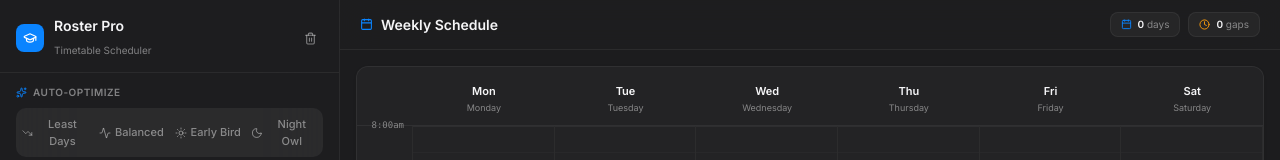
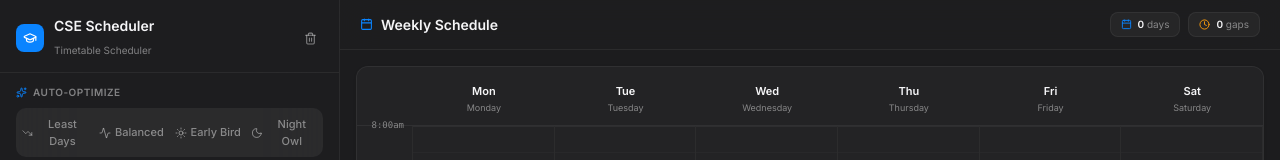
Before and after one commit to NEIL-DANIEL-A/Sem5-Timetable-Scheduler, a React (Vite) app: page / in a window 1280 px wide. Shown: the top 160 px of the page. Built offline with nearby package versions, Linux system fonts and the light colour scheme.

Commit message:
Editted Branding

```diff
--- a/index.html
+++ b/index.html
@@ -5,7 +5,7 @@
     <link rel="icon" type="image/svg+xml" href="/vite.svg" />
     <meta name="viewport" content="width=device-width, initial-scale=1.0" />
     <meta name="description" content="Roster Pro – Intelligent Academic Timetable Scheduler and Optimizer with conflict detection and backtracking engine." />
-    <title>Roster Pro – Academic Timetable Optimizer</title>
+    <title>Sem 5 CSE Scheduler</title>
     <link rel="preconnect" href="https://fonts.googleapis.com" />
     <link rel="preconnect" href="https://fonts.gstatic.com" crossorigin />
     <link href="https://fonts.googleapis.com/css2?family=Inter:wght@300;400;500;600;700;800;900&family=JetBrains+Mono:wght@400;500;600&display=swap" rel="stylesheet" />
--- a/src/App.tsx
+++ b/src/App.tsx
@@ -365,7 +365,7 @@ export default function App() {
               <GraduationCap size={14} className="text-white" />
             </div>
             <div className="flex-1">
-              <h1 className="text-sm font-semibold text-[#f5f5f7]">Roster Pro</h1>
+              <h1 className="text-sm font-semibold text-[#f5f5f7]">CSE Scheduler</h1>
               <span className="text-[10px] text-[rgba(255,255,255,0.45)]">Timetable Scheduler</span>
             </div>
             <div className="flex items-center gap-1.5">
```
